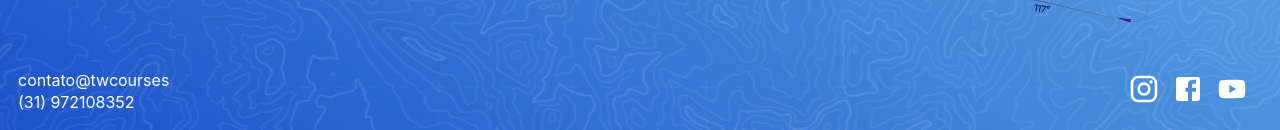
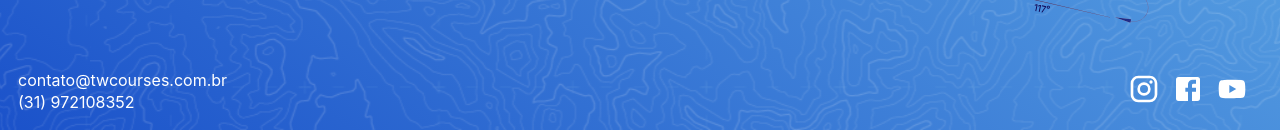
Before and after one commit to cpejr/aeroweb-next, a Next.js app: page / in a window 1280 px wide. Shown: the part 670-800 px from the top of the page. Built offline with nearby package versions, Linux system fonts and the light colour scheme.

Commit message:
Correção do email de contato

```diff
--- a/src/components/Footer/index.js
+++ b/src/components/Footer/index.js
@@ -11,7 +11,7 @@ function Footer() {
       <div className={classes.appBarContainer}>
         <div className={classes.appBarSubContainer}>
           <div className={classes.appBarInfo}>
-            <p className={classes.text}>contato@twcourses</p>
+            <p className={classes.text}>contato@twcourses.com.br</p>
             <p className={classes.text}>(31) 972108352</p>
           </div>
 
```
